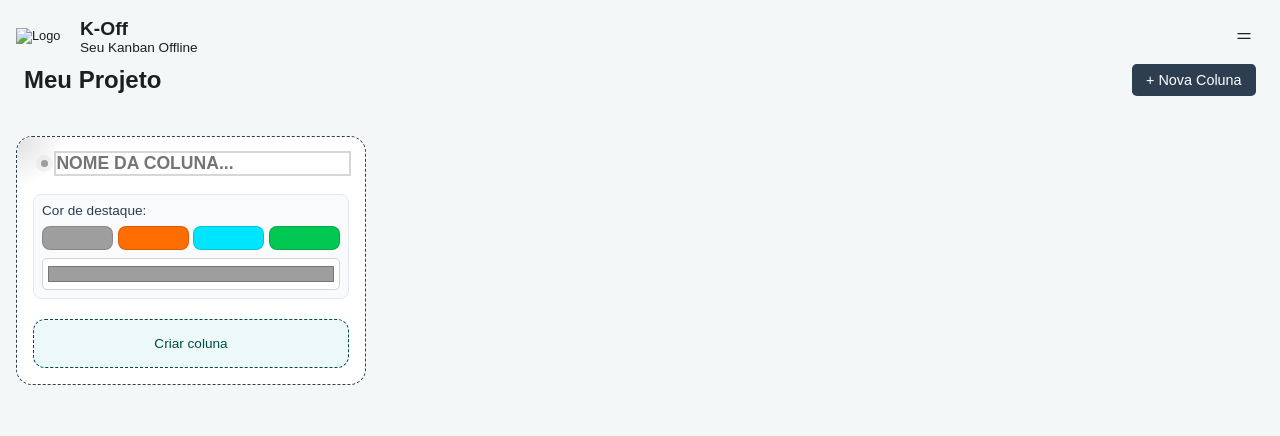
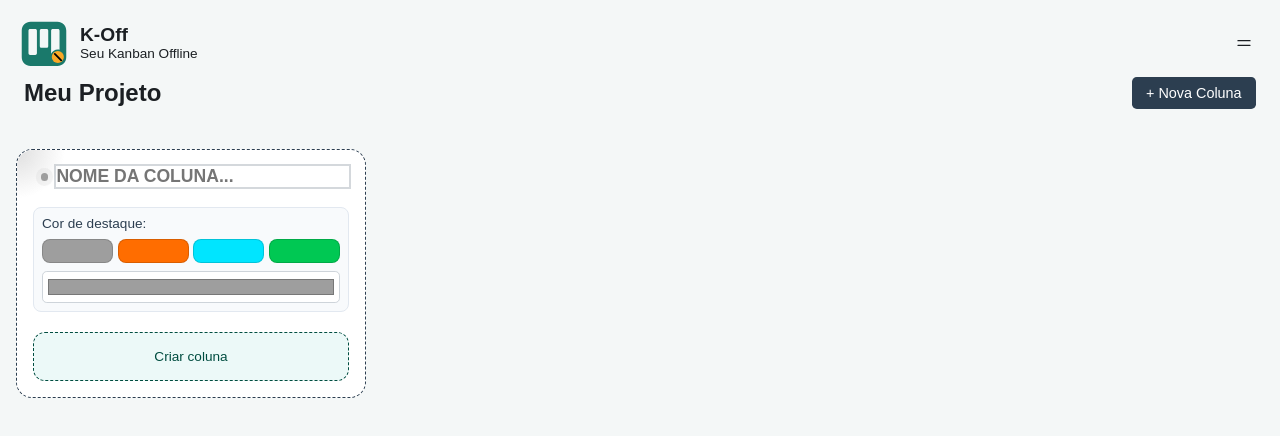
Before and after one commit to b-runo/pi-kanban, a plain HTML site: page index.html in a window 1280 px wide. Drawn offline with Linux system fonts and the light colour scheme; the site is published under a folder, as on GitHub Pages, so addresses that start at the root find nothing.

Commit message:
fix: correct logo image path in index.html

```diff
--- a/index.html
+++ b/index.html
@@ -13,7 +13,7 @@
     <header class="cabecalho-principal">
         <div class="barra-superior">
             <div class="container-logo">
-                <img src="/img/k-off-logo.svg" alt="Logo">
+                <img src="img/k-off-logo.svg" alt="Logo">
                 <div class="texto-logo">
                     <h1>K-Off</h1>
                     <h2>Seu Kanban Offline</h2>
```
